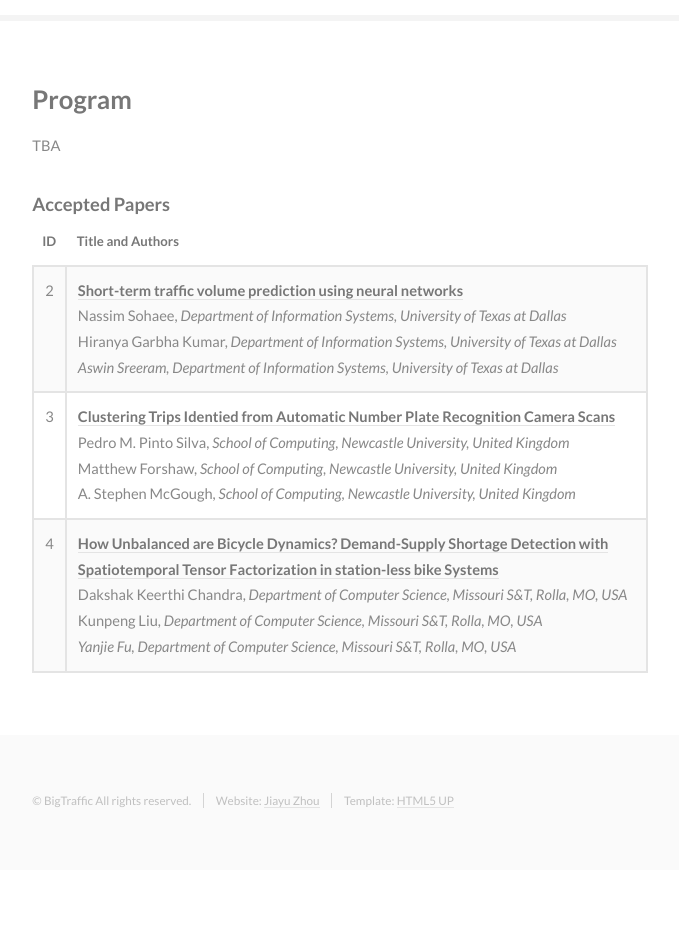
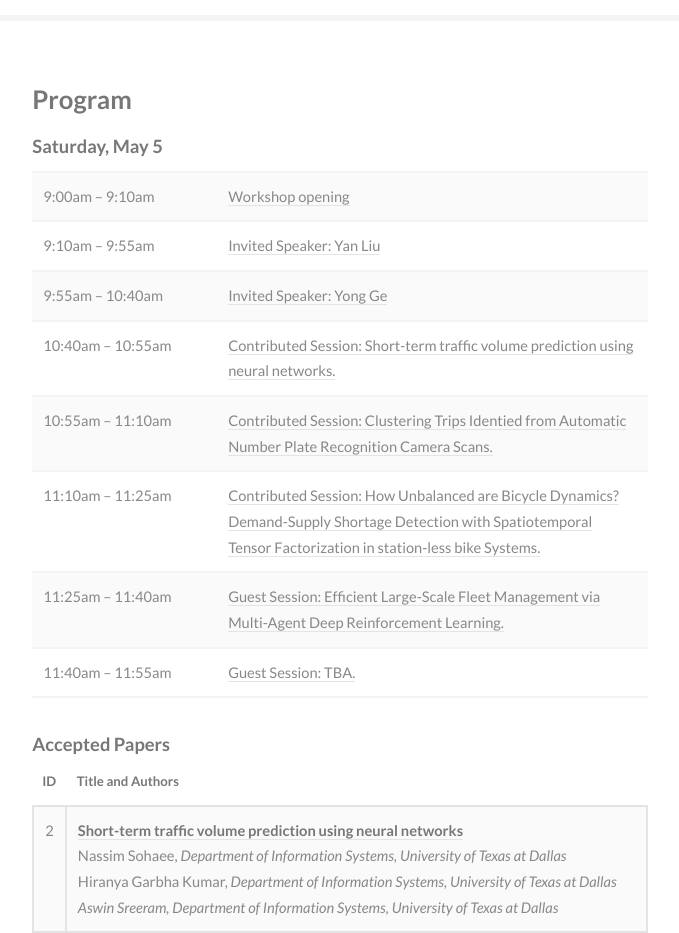
Before and after one commit to illidanlab/big_traffic, a plain HTML site: page 2018/index.html in a window 1280 px wide. Shown: the part 4400-5333 px from the top of the page, without its empty margins (175-854 px from the left). Before the commit the page ends 5270 px from the top, so only its background shows below. Drawn offline with Linux system fonts and the light colour scheme.

Commit message:
Update program

```diff
--- a/2018/index.html
+++ b/2018/index.html
@@ -189,8 +189,7 @@
 
 			    <!--- program -->
 		 	    <h3>Program</h3>
-		 	    <p>TBA</p>
-			    <!-- <h4>Saturday, May XX</h4>
+			    <h4>Saturday, May 5</h4>
 			    <div class="table-wrapper">
 			      <table>
 					<tbody>
@@ -199,10 +198,47 @@
 					    <td><a href="slides/MLRec2017.pdf" target="blank">Workshop opening</a><br/>
 					    </td>
 					  </tr>
-
+					  <tr>
+					    <td width="30%">9:10am – 9:55am</td>
+					    <td><a href="#" target="blank">Invited Speaker: Yan Liu</a><br/>
+					    </td>
+					  </tr>
+					  <tr>
+					    <td width="30%">9:55am – 10:40am</td>
+					    <td><a href="#" target="blank">Invited Speaker: Yong Ge</a><br/>
+					    </td>
+					  </tr>
+					  <tr>
+					    <td width="30%">10:40am – 10:55am</td>
+					    <td><a href="#">Contributed Session: Short-term traffic volume prediction using neural networks.</a><br/>
+					    </td>
+					  </tr>
+					  <tr>
+					    <td width="30%">10:55am – 11:10am</td>
+					    <td><a href="#">Contributed Session: Clustering Trips Identied from Automatic Number Plate Recognition Camera Scans.</a><br/>
+					    </td>
+					  </tr>
+					  <tr>
+					    <td width="30%">11:10am – 11:25am</td>
+					    <td><a href="#">Contributed Session: How Unbalanced are Bicycle Dynamics? Demand-Supply Shortage Detection with Spatiotemporal Tensor Factorization in station-less bike Systems.</a><br/>
+					    </td>
+					  </tr>
+					  <tr>
+					    <td width="30%">11:25am – 11:40am</td>
+					    <td><a href="#">Guest Session:
+					    	Efficient Large-Scale Fleet Management via Multi-Agent Deep Reinforcement Learning.
+					    </a><br/>
+					    </td>
+					  </tr>
+					  <tr>
+					    <td width="30%">11:40am – 11:55am</td>
+					    <td><a href="#">Guest Session: TBA.
+					    </a><br/>
+					    </td>
+					  </tr>
 					</tbody>
 			      </table>
-			    </div> -->
+			    </div>
 
 		 		 <h4>Accepted Papers</h4>
 				 <div class="table-wrapper">
```
